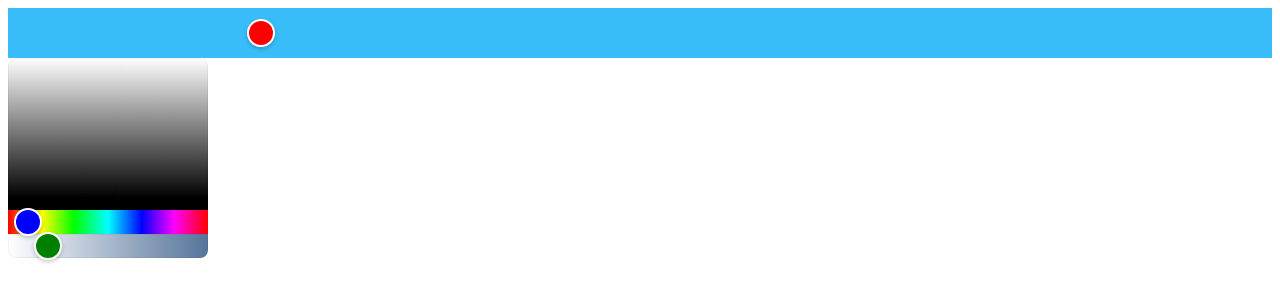
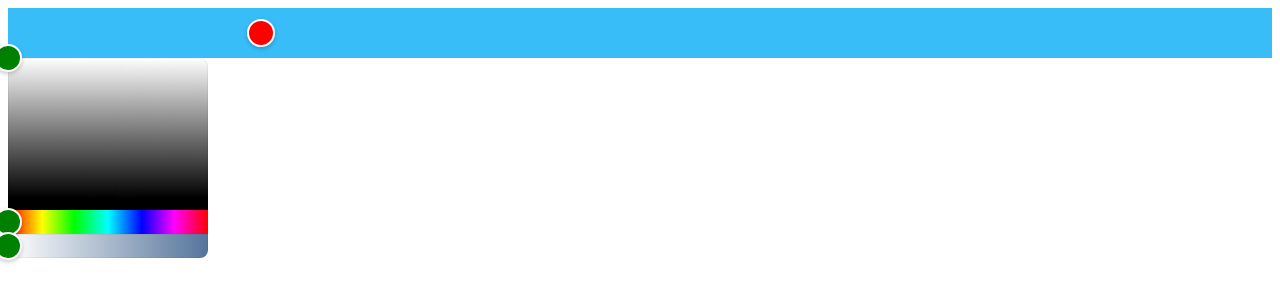
Before and after one commit to edonfy/vue3-colorful, a Vue app: page / in a window 1280 px wide. Shown: the top 302 px of the page. Built offline with nearby package versions, Linux system fonts and the light colour scheme.

Commit message:
feat: interactive component

```diff
--- a/example/App.vue
+++ b/example/App.vue
@@ -5,6 +5,10 @@ import ColorPicker from '../src/components/ColorPicker'
 import Hue from '../src/components/Hue'
 import Alpha from '../src/components/Alpha'
 import Interactive from '../src/components/Interactive'
+
+defineProps<{
+  testDun: (t: number) => void
+}>()
 </script>
 
 <template>
@@ -12,10 +16,8 @@ import Interactive from '../src/components/Interactive'
     <Pointer :left="0.2" color="red"></Pointer>
   </div>
 
-  <Interactive>
-    <ColorPicker>
-    </ColorPicker>
-  </Interactive>
+  <ColorPicker>
+  </ColorPicker>
 
 
 </template>
--- a/package.json
+++ b/package.json
@@ -12,7 +12,7 @@
     "vue": "^3.4.21"
   },
   "devDependencies": {
-    "@edonfy/eslint-config": "^0.0.3",
+    "@edonfy/eslint-config": "^0.0.5",
     "@types/node": "^20.11.30",
     "@vitejs/plugin-vue": "^5.0.4",
     "@vitejs/plugin-vue-jsx": "^3.1.0",
--- a/src/components/Alpha.tsx
+++ b/src/components/Alpha.tsx
@@ -1,16 +1,15 @@
-import { defineComponent } from 'vue'
+import { PropType, defineComponent } from 'vue'
 import Pointer from './Pointer'
+import { HsvaColor } from '@/types'
+import Interactive, { Interaction } from './Interactive'
 
 export default defineComponent({
   name: 'Alpha',
 
   props: {
-    hsva() {
-      return {
-        h: Number,
-        s: Number,
-        v: Number,
-      }
+    hsva: {
+      type: Object as PropType<HsvaColor>,
+      required: true
     }
   },
 
@@ -22,7 +21,9 @@ export default defineComponent({
     return () => (
       <div class={'vue3-colorful__alpha'}>
         <div class={'vue3-colorful__alpha-gradient'} style={gradientStyle}></div>
-        <Pointer left={0.2} color='green'></Pointer>
+        <Interactive>
+          {(position: Interaction) => <Pointer left={position.left} color='green'></Pointer>}
+        </Interactive>
       </div>
     )
   }
--- a/src/components/ColorPicker.tsx
+++ b/src/components/ColorPicker.tsx
@@ -16,7 +16,7 @@ export default defineComponent({
       <div class={'vue3-colorful'}>
         <Saturation></Saturation>
         <Hue></Hue>
-        <Alpha></Alpha>
+        <Alpha hsva={{ h: 0, s: 0, v: 0, a: 0 }}></Alpha>
       </div>
     )
   }
--- a/src/components/Hue.tsx
+++ b/src/components/Hue.tsx
@@ -1,5 +1,6 @@
 import { defineComponent } from 'vue'
 import Pointer from './Pointer'
+import Interactive, { Interaction } from './Interactive'
 
 export default defineComponent({
   name: 'Hue',
@@ -8,11 +9,12 @@ export default defineComponent({
     hue: Number,
   },
 
-
   setup(props) {
     return () => (
       <div class={'vue3-colorful__hue'}>
-        <Pointer left={0.1} color='blue'></Pointer>
+        <Interactive>
+          {(position: Interaction) => <Pointer left={position.left} color='green'></Pointer>}
+        </Interactive>
       </div>
     )
   }
--- a/src/components/Interactive.tsx
+++ b/src/components/Interactive.tsx
@@ -1,8 +1,26 @@
-import { defineComponent, onMounted, ref } from 'vue'
+import { defineComponent, onMounted, reactive, ref } from 'vue'
 
 export interface Interaction {
   left: number;
   top: number;
+}
+
+// Finds the proper window object to fix iframe embedding issues
+const getParentWindow = (node?: HTMLElement | null): Window => {
+  return (node && node.ownerDocument.defaultView) || self
+}
+
+export const clamp = (number: number, min = 0, max = 1): number => {
+  return number > max ? max : number < min ? min : number
+}
+
+const getRelativePosition = (node: HTMLElement, event: PointerEvent) => {
+  const rect = node.getBoundingClientRect()
+
+  return {
+    left: clamp((event.pageX - (rect.left + getParentWindow(node).scrollX)) / rect.width),
+    top: clamp((event.pageY - (rect.top + getParentWindow(node).scrollY)) / rect.height),
+  }
 }
 
 export default defineComponent({
@@ -14,21 +32,37 @@ export default defineComponent({
   },
 
   setup(props, { slots }) {
-    const rootRef = ref<HTMLDivElement | null>(null)
+    const rootRef = ref<HTMLDivElement>()
+
+    const interation = reactive<Interaction>({
+      left: 0,
+      top: 0
+    })
 
     onMounted(() => {
-      console.log(rootRef)
-
       let isStart = false
 
-      const start = () => {
+      const start = (e: PointerEvent) => {
         isStart = true
-        console.log('start')
+        const position = getRelativePosition(rootRef.value!, e)
+        console.log('start', e.pageY, position)
+
+
+        interation.left = position.left
+        interation.top = position.top
       }
 
       const move = (e: PointerEvent) => {
-        if (isStart)
-          console.log('move', e, e.clientX, e.clientY)
+        e.preventDefault()
+
+        // console.log(e.clientX, isStart)
+
+        if (isStart) {
+          const position = getRelativePosition(rootRef.value!, e)
+          interation.left = position.left
+          interation.top = position.top
+        }
+
       }
 
       const end = () => {
@@ -36,17 +70,17 @@ export default defineComponent({
         console.log('end')
       }
 
-      rootRef.value?.addEventListener('pointerdown', start, { capture: true })
-      rootRef.value?.addEventListener('pointermove', move, { capture: true })
-      rootRef.value?.addEventListener('pointerup', end, { capture: true })
+      rootRef.value!.addEventListener('pointerdown', start)
+      addEventListener('pointermove', move)
+      addEventListener('pointerup', end)
 
 
     })
 
 
     return () => (
-      <div ref={rootRef}>
-        {slots.default ? slots.default() : null}
+      <div ref={rootRef} class={'vue3-colorful__interactive'}>
+        {slots.default ? slots.default(interation) : null}
       </div>
     )
   }
--- a/src/components/Pointer.tsx
+++ b/src/components/Pointer.tsx
@@ -1,4 +1,4 @@
-import { defineComponent } from 'vue'
+import { defineComponent, computed, StyleValue } from 'vue'
 
 export default defineComponent({
   name: 'Pointer',
@@ -10,16 +10,18 @@ export default defineComponent({
   },
 
   setup(props) {
-    const { top = 0.5, left, color } = props
+    const top = computed<number>(() => {
+      return props.top !== undefined ? props.top : 0.5
+    })
 
-    const style = {
-      top: `${top * 100}%`,
-      left: `${left * 100}%`
-    }
+    const style = computed<StyleValue>(() => ({
+      top: `${top.value * 100}%`,
+      left: `${props.left * 100}%`
+    }))
 
     return () => (
-      <div class="vue3-colorful__pointer" style={style} >
-        <div class="vue3-colorful__pointer-fill" style={{ backgroundColor: color }} />
+      <div class="vue3-colorful__pointer" style={style.value} >
+        <div class="vue3-colorful__pointer-fill" style={{ backgroundColor: props.color }} />
       </div>
     )
   },
--- a/src/components/Saturation.tsx
+++ b/src/components/Saturation.tsx
@@ -1,4 +1,6 @@
 import { defineComponent } from 'vue'
+import Pointer from './Pointer'
+import Interactive, { Interaction } from './Interactive'
 
 export default defineComponent({
   name: 'Saturation',
@@ -13,10 +15,12 @@ export default defineComponent({
     }
   },
 
-  setup(props, { slots }) {
+  setup(props) {
     return () => (
       <div class='vue3-colorful__saturation'>
-        {slots.default ? slots.default() : null}
+        <Interactive>
+          {(position: Interaction) => <Pointer left={position.left} top={position.top} color='green'></Pointer>}
+        </Interactive>
       </div>
     )
   }
--- a/src/style.css
+++ b/src/style.css
@@ -61,3 +61,15 @@
 .vue3-colorful__alpha {
   border-radius: 0 0 8px 8px;
 }
+
+.vue3-colorful__interactive {
+  position: absolute;
+  left: 0;
+  top: 0;
+  right: 0;
+  bottom: 0;
+  border-radius: inherit;
+  outline: none;
+  /* Don't trigger the default scrolling behavior when the event is originating from this element */
+  touch-action: none;
+}
--- a/tsconfig.json
+++ b/tsconfig.json
@@ -15,7 +15,6 @@
     "resolveJsonModule": true,
     "isolatedModules": true,
     "noEmit": true,
-    "jsx": "preserve",
     /* Linting */
     "strict": true,
     "noUnusedLocals": true,
@@ -24,6 +23,7 @@
     /* my config */
     "allowJs": true,
     "noImplicitThis": true,
+    "jsx": "preserve",
     "types": [
       "vue/jsx"
     ],
```
Also changed, not shown: .eslintrc.cjs, 1 other file (tests, documents, lock files or other folders).
